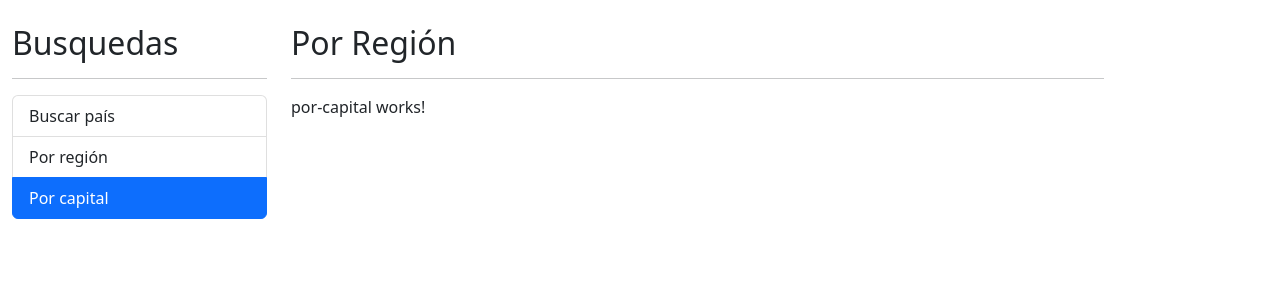
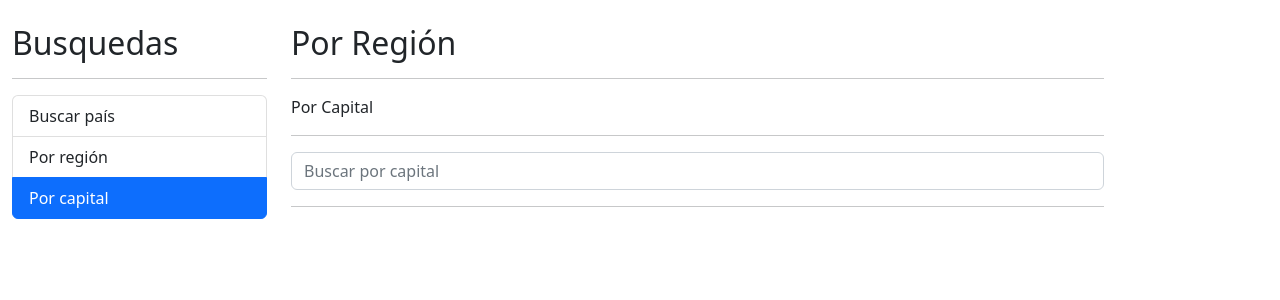
Before and after one commit to AndresCamiloChavez/PaisesApp, an Angular app: page /capital in a window 1280 px wide. Shown: the top 300 px of the page. Built offline with nearby package versions, Linux system fonts and the light colour scheme.

Commit message:
Por capital componente and search input

```diff
--- a/src/app/pais/components/pais-input/pais-input.component.html
+++ b/src/app/pais/components/pais-input/pais-input.component.html
@@ -5,6 +5,7 @@
       autocomplete="off"
       name="termino"
       class="form-control"
-      placeholder="Buscar país"
+      [placeholder]="placeholder"
+      (input)="teclaPresionada($event)"
     />
   </form>
--- a/src/app/pais/components/pais-input/pais-input.component.ts
+++ b/src/app/pais/components/pais-input/pais-input.component.ts
@@ -1,18 +1,39 @@
-import { Component, EventEmitter, OnInit, Output } from '@angular/core';
+import { Component, EventEmitter, OnInit, Output, Input } from '@angular/core';
+import { debounceTime, Subject } from 'rxjs';
 
 @Component({
   selector: 'app-pais-input',
   templateUrl: './pais-input.component.html',
   styleUrls: ['./pais-input.component.css']
 })
-export class PaisInputComponent  {
+export class PaisInputComponent implements OnInit {
 
   termino: string = '';
+  @Input() placeholder: string = '';
+  @Output() onEnter: EventEmitter<string> = new EventEmitter();
+  @Output() onDebounce: EventEmitter<string> = new EventEmitter();
 
-  @Output() onEnter: EventEmitter<string> = new EventEmitter();
+  debouncer: Subject<string> = new Subject(); //es como un observable pero un poco especial
 
   constructor() { }
+
+  ngOnInit(): void {
+    this.debouncer
+    .pipe(
+      debounceTime(300)// no emitas el subscribe hasta que pase 300ms
+    )
+    .subscribe(valor =>{
+      console.log('Debouncer:',valor);
+      this.onDebounce.emit(valor);
+    })
+
+  }
+
+  teclaPresionada(event: any){
+    this.debouncer.next(this.termino); // añadiendo el valor observable
+  }
   buscar(){
     this.onEnter.emit(this.termino);
   }
+
 }
--- a/src/app/pais/components/pais-table/pais-table.component.html
+++ b/src/app/pais/components/pais-table/pais-table.component.html
@@ -14,8 +14,8 @@
             <td>
                 <img [src]="pais.flag" class="small-flag" lt="">
             </td>
-            <td>{{pais.name}}</td>
-            <td>{{pais.population}}</td>
+            <td>{{pais.capital}}, {{pais.name}}</td>
+            <td>{{pais.population| number: '3.1'}}</td>
             <td>
                 <a [routerLink]="['/pais',pais.alpha2Code]" >Ver...</a>
             </td>
--- a/src/app/pais/pages/por-capital/por-capital.component.html
+++ b/src/app/pais/pages/por-capital/por-capital.component.html
@@ -1 +1,21 @@
-<p>por-capital works!</p>
+<p>Por Capital</p>
+<hr />
+
+<div class="row">
+  <div class="col">
+    <app-pais-input
+    placeholder="Buscar por capital"
+      (onDebounce)="sugerencias($event)"
+      (onEnter)="buscarPaisPorCapital($event)"
+    ></app-pais-input>
+  </div>
+</div>
+<hr />
+<div *ngIf="hayError" class="alert alert-danger">
+  No se encontro nada con el termino {{ termino }}
+</div>
+<div *ngIf="paises.length > 0" class="row">
+  <div class="col">
+    <app-pais-table [paises]="paises"></app-pais-table>
+  </div>
+</div>
--- a/src/app/pais/pages/por-capital/por-capital.component.ts
+++ b/src/app/pais/pages/por-capital/por-capital.component.ts
@@ -1,4 +1,6 @@
 import { Component, OnInit } from '@angular/core';
+import { Country } from '../../interfaces/interfaz.pais';
+import { PaisService } from '../../services/pais.service';
 
 @Component({
   selector: 'app-por-capital',
@@ -6,10 +8,21 @@ import { Component, OnInit } from '@angular/core';
   styleUrls: ['./por-capital.component.css']
 })
 export class PorCapitalComponent implements OnInit {
+  hayError: boolean = false;
+  termino: string = '';
+  paises: Country[] = [];
 
-  constructor() { }
+  constructor(private paisService: PaisService) { }
 
   ngOnInit(): void {
   }
+  sugerencias(event: any){
+
+  }
+  buscarPaisPorCapital(event: string){
+    this.paisService.getPaisPorCapital(event).subscribe(respPaises =>{
+      this.paises = respPaises;
+    })
+  }
 
 }
--- a/src/app/pais/pages/por-pais/por-pais.component.html
+++ b/src/app/pais/pages/por-pais/por-pais.component.html
@@ -3,7 +3,7 @@
 
 <div class="row">
   <div class="col">
-   <app-pais-input (onEnter)="buscarPorPais($event)"></app-pais-input>
+   <app-pais-input placeholder="Buscar por país" (onDebounce)="sugerencias($event)" (onEnter)="buscarPorPais($event)"></app-pais-input>
   </div>
 </div>
 <hr />
--- a/src/app/pais/pages/por-pais/por-pais.component.ts
+++ b/src/app/pais/pages/por-pais/por-pais.component.ts
@@ -27,5 +27,8 @@ export class PorPaisComponent{
       console.error('Ocurrió un error',error);
     })
   }
+  sugerencias(event: any){
+    //TODO: SUGERENCIAS
+  }
 
 }
--- a/src/app/pais/services/pais.service.ts
+++ b/src/app/pais/services/pais.service.ts
@@ -18,4 +18,8 @@ export class PaisService {
     // );
     return this.http.get<Country[]>(this.apiUrl+'/name/'+name);
   }
+
+  getPaisPorCapital(nameCapital: string){
+    return this.http.get<Country[]>(this.apiUrl+'/capital/'+nameCapital);
+  }
 }
```
